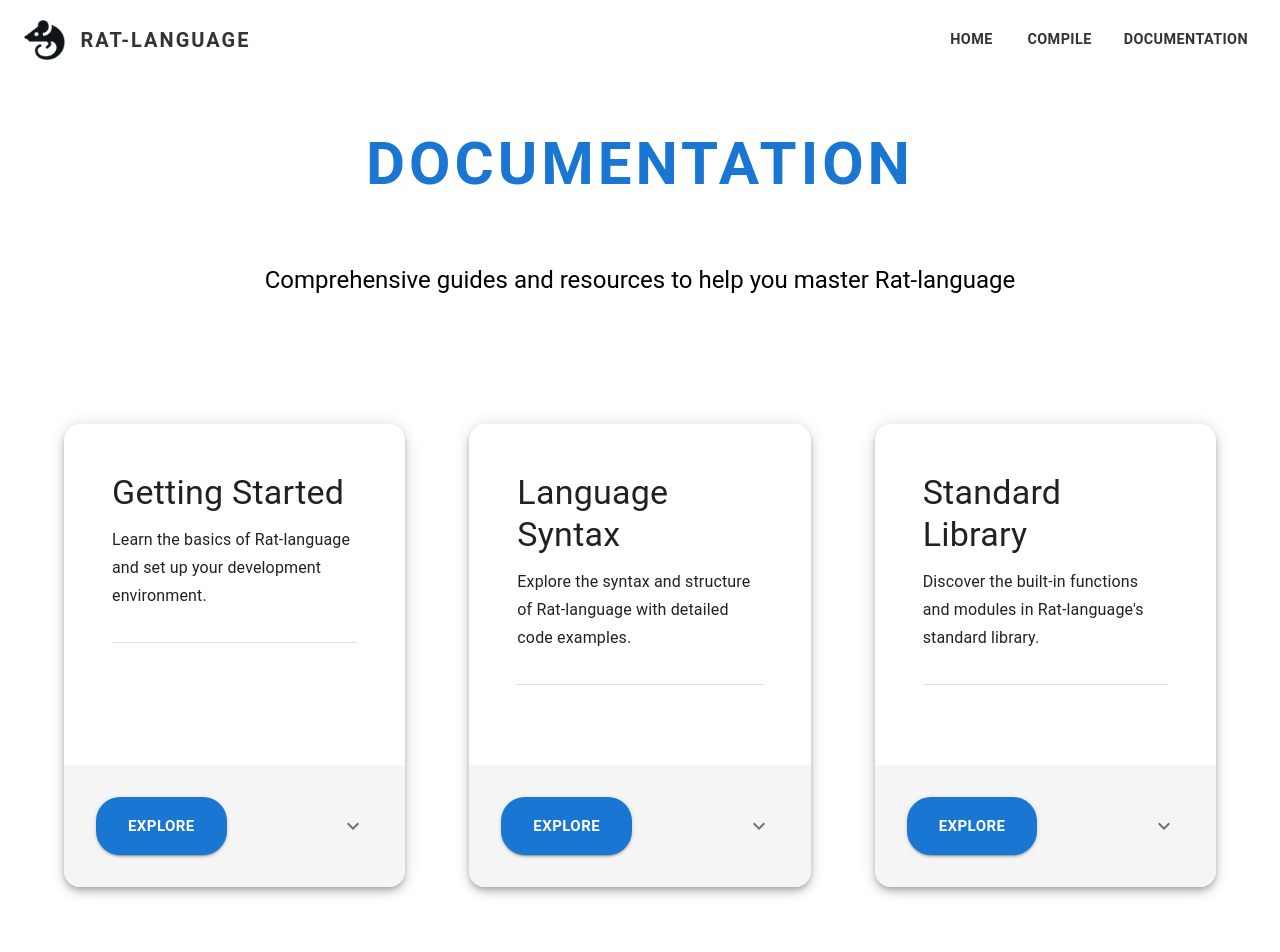
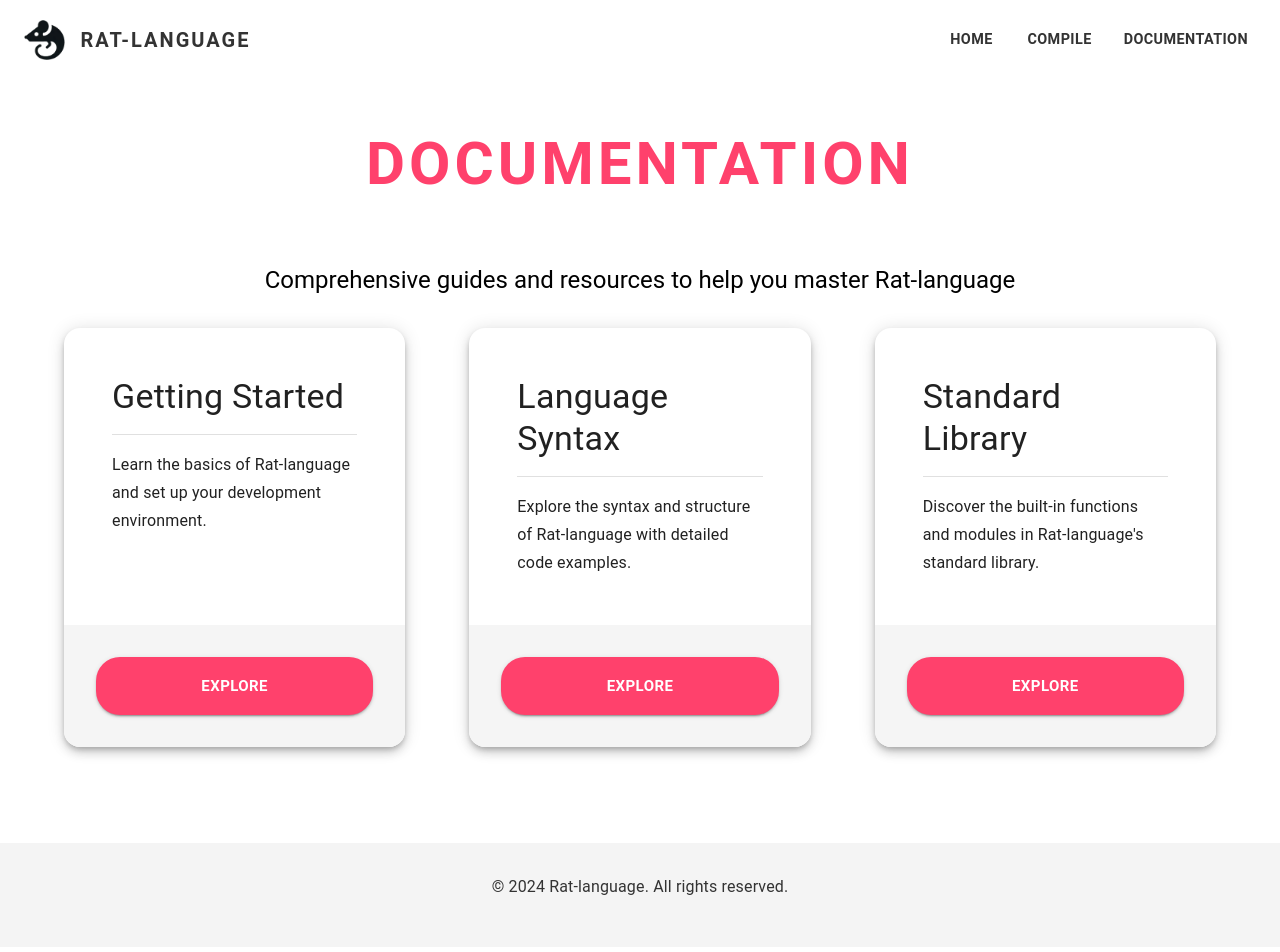
Before and after one commit to rat-language/rat-language.github.io, a React (Create React App) app: page /docs in a window 1280 px wide. Shown: the top 952 px of the page. Built offline with nearby package versions, Linux system fonts and the light colour scheme.

Commit message:
Updated docs and put in a new community photo.

```diff
--- a/src/components/CommunitySection/CommunitySection.jsx
+++ b/src/components/CommunitySection/CommunitySection.jsx
@@ -3,7 +3,7 @@ import { Grid, Card, CardContent, CardMedia, Typography, Box, Avatar, styled, Ic
 import GitHubIcon from '@mui/icons-material/GitHub';
 import LinkedInIcon from '@mui/icons-material/LinkedIn';
 import TwitterIcon from '@mui/icons-material/X';
-import ChrisBeaudoinImg from '../../Photos/ChrisImg.jpg';
+import ChrsImg from '../../Photos/ChrsImg.jpg';
 import AlexAlvarezImg from '../../Photos/AlexImg.jpg';
 import RileyImage from '../../Photos/RileyImg.jpg';
 import CarterImage from '../../Photos/CarterImg.jpg';
@@ -62,7 +62,7 @@ const CommunitySection = () => {
       name: 'Chris Beaudoin',
       // role: 'RAT Creator',
       // bio: 'Lorem ipsum dolor sit amet, consectetur adipiscing elit. Sed auctor, magna a bibendum bibendum, augue magna tincidunt enim, eget ultricies magna augue eget risus.',
-      avatar: ChrisBeaudoinImg,
+      avatar: ChrsImg,
       github: 'https://github.com/cee8',
       linkedin: 'https://www.linkedin.com/in/-beaudoin',
       twitter: 'https://twitter.com/chris_beauds',
--- a/src/pages/CompilationPage/CompilationPage.jsx
+++ b/src/pages/CompilationPage/CompilationPage.jsx
@@ -56,6 +56,11 @@ const OutputBox = styled(Box)(({ theme }) => ({
 
 const CompileButton = styled(Button)(({ theme }) => ({
   marginTop: theme.spacing(2),
+  backgroundColor: '#ff416c',
+  '&:hover': {
+    backgroundColor: '#e03560', // Darker shade for hover
+  },
+  width: '100%'
 }));
 
 const CompilationPage = () => {
--- a/src/pages/DocsPage/DocsPage.jsx
+++ b/src/pages/DocsPage/DocsPage.jsx
@@ -24,9 +24,9 @@ const SectionTitle = styled(Typography)(({ theme }) => ({
   marginBottom: theme.spacing(8),
   textAlign: 'center',
   fontWeight: 'bold',
-  color: theme.palette.primary.main,
   textTransform: 'uppercase',
   letterSpacing: theme.spacing(0.5),
+  color: '#ff416c',
 }));
 
 const DocCard = styled(Card)(({ theme }) => ({
@@ -40,6 +40,7 @@ const DocCard = styled(Card)(({ theme }) => ({
     transform: 'translateY(-15px)',
     boxShadow: theme.shadows[12],
   },
+
 }));
 
 const DocCardContent = styled(CardContent)(({ theme }) => ({
@@ -62,6 +63,11 @@ const DocButton = styled(Button)(({ theme }) => ({
   '&:hover': {
     backgroundColor: theme.palette.primary.dark,
   },
+  backgroundColor: '#ff416c',
+  '&:hover': {
+    backgroundColor: '#e03560', // Darker shade for hover
+  },
+  width: '100%',
 }));
 
 const ExpandMore = styled(IconButton)(({ theme, expand }) => ({
@@ -107,10 +113,10 @@ const DocsPage = () => {
   return (
     <DocsContainer maxWidth="lg">
       <SectionTitle variant="h2">Documentation</SectionTitle>
-      <Typography variant="h5" align="center" paragraph>
+      <Typography marginBottom="0" variant="h5" align="center" paragraph>
         Comprehensive guides and resources to help you master Rat-language
       </Typography>
-      <Grid container spacing={8} marginTop={8}>
+      <Grid container columnSpacing={8} rowSpacing={4} marginTop={0}>
         {documentationSections.map((section, index) => (
           <Grid item xs={12} sm={6} md={4} key={index}>
             <DocCard>
@@ -118,26 +124,13 @@ const DocsPage = () => {
                 <Typography variant="h4" gutterBottom>
                   {section.title}
                 </Typography>
+                <Divider variant="middle" sx={{ margin: (theme) => theme.spacing(2, 0) }} />
                 <Typography variant="subtitle1">{section.description}</Typography>
-                <Divider variant="middle" sx={{ margin: (theme) => theme.spacing(4, 0) }} />
-                <Collapse in={expandedSection === index} timeout="auto" unmountOnExit>
-                  <Typography variant="body1" color="textSecondary">
-                    {section.content}
-                  </Typography>
-                </Collapse>
               </DocCardContent>
               <DocCardActions>
                 <DocButton component={Link} to={section.link} color="primary" variant="contained" size="large">
                   Explore
                 </DocButton>
-                <ExpandMore
-                  expand={expandedSection === index}
-                  onClick={() => handleExpandClick(index)}
-                  aria-expanded={expandedSection === index}
-                  aria-label="show more"
-                >
-                  <ExpandMoreIcon />
-                </ExpandMore>
               </DocCardActions>
             </DocCard>
           </Grid>
--- a/src/pages/LanguageSyntaxPage/LanguageSyntaxPage.jsx
+++ b/src/pages/LanguageSyntaxPage/LanguageSyntaxPage.jsx
@@ -6,7 +6,7 @@ const CustomContainer = styled(Box)(({ theme }) => ({
   backgroundColor: theme.palette.background.paper,
   display: 'flex',
   height: '100%',
-  marginTop: theme.spacing(8),
+  marginTop: theme.spacing(10),
 }));
 
 const CustomTabPanel = styled(Box)(({ theme }) => ({
@@ -72,6 +72,16 @@ export default function LanguageSyntax() {
         <Tab label="Control Structures" {...a11yProps(1)} />
         <Tab label="Functions" {...a11yProps(2)} />
         <Tab label="Operators" {...a11yProps(3)} />
+        <Tab label="Operators" {...a11yProps(3)} />
+        <Tab label="Operators" {...a11yProps(3)} />
+        <Tab label="Operators" {...a11yProps(3)} />
+        <Tab label="Operators" {...a11yProps(3)} />
+        <Tab label="Operators" {...a11yProps(3)} />
+        <Tab label="Operators" {...a11yProps(3)} />
+        <Tab label="Operators" {...a11yProps(3)} />
+        <Tab label="Operators" {...a11yProps(3)} />
+        <Tab label="Operators" {...a11yProps(3)} />
+
         {/* Add more tabs as needed */}
       </CustomTabs>
       <TabPanel value={value} index={0}>
@@ -99,6 +109,8 @@ export default function LanguageSyntax() {
           {/* Add more data types as needed */}
         </Grid>
       </TabPanel>
+
+
       <TabPanel value={value} index={1}>
         <CustomPaper>
           <Typography variant="h6">If Statement</Typography>
```
Also changed, not shown: src/Photos/ChrsImg.jpg (added).
